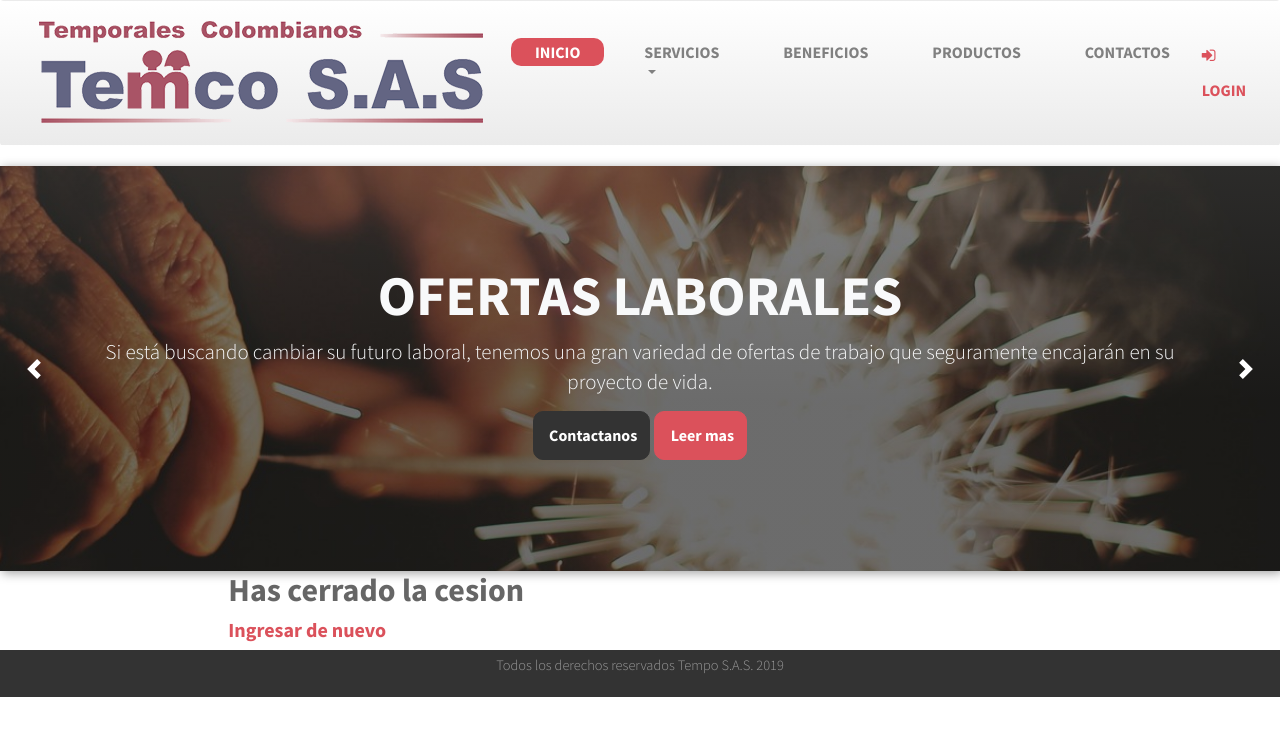
After one commit to katherinsb/test, a Django app: page /logout/ in a window 1280 px wide. The commit adds this page. Shown: the top 736 px of the page. Run offline with Django 3.2, Linux system fonts and the light colour scheme; some libraries are stand-ins or nearby versions.

Commit message:
funcionalidad total del login/logout, correccion de vistas, actualizar hoja de vida y nombres a solicitudes

```diff
--- a/main/forms.py
+++ b/main/forms.py
@@ -18,4 +18,8 @@ class CheckForm(forms.Form):
 
 
 class Peticion(forms.Form):
-	seleccion = forms.ChoiceField(choices=[('UNO', 'Cesrtificado de pago'), ('DOS', 'certifiado de trabajo'), ('TRES', 'certificado de seguro')], widget=forms.Select(), label="Escoja el documeto que desea solicitar")
+	seleccion = forms.ChoiceField(choices=[('Desprendible de pago', 'Desprendible de pago'), ('Certificado de tabajo', 'Certificado de tabajo'), ('Certificado de EPS', 'Certificado de EPS')], widget=forms.Select(), label="Escoja el documeto que desea solicitar")
+
+
+class ActualizarCurriculum(forms.Form):
+	documento = forms.FileField(widget=forms.FileInput(attrs={'id': 'resume', 'name':'resume'}))
--- a/main/templates/main/empresa.html
+++ b/main/templates/main/empresa.html
@@ -69,6 +69,7 @@
                                 <li><a href="/usuario"><i class="fa fa-sign-in"></i>&nbsp; LOGIN</a></li>
 
                         </div>
+                        </li>
                     </ul>
 
                 </div>
--- a/main/templates/main/login.html
+++ b/main/templates/main/login.html
@@ -1,3 +1,4 @@
+{% load crispy_forms_tags %}
 <!doctype html>
 <html lang="en">
 	<head>
@@ -156,7 +157,7 @@
                                         <input type="email" class="form-control" required="" id="email2" placeholder="Username*">
                                     -->
                                     {% csrf_token %}
-                                    {{form}}
+                                    {{ form|crispy }}
                                     <input class="submit-btn" type="submit" value="Ingresar">
                                 <div class="login_message">
                                     <p>Sólo para empleados registrados <a href="/contacto"> Comunicate con Nosotros </a> </p>
--- /dev/null
+++ b/main/templates/main/logout.html
@@ -0,0 +1,176 @@
+{% load crispy_forms_tags %}
+<!doctype html>
+<html lang="en">
+	<head>
+        <title>Temco SAS</title>
+
+        <meta charset="utf-8">
+        <meta name="viewport" content="width=device-width, initial-scale=1, shrink-to-fit=no">
+
+
+        <!-- Main CSS -->
+        {%load static from staticfiles %}
+
+        <!-- Main CSS -->
+
+
+
+        <!-- Font Awesome -->
+        <link href="https://maxcdn.bootstrapcdn.com/font-awesome/4.7.0/css/font-awesome.min.css" rel="stylesheet">
+
+        <link rel="stylesheet" type="text/css" href="{% static './main/css/bootstrap.css' %}" />
+        <link rel="stylesheet" type="text/css" href="{% static './main/css/font-awesome.css' %}" />
+        <link rel="stylesheet" type="text/css" href="{% static './main/css/fonts.css' %}" />
+        <link rel="stylesheet" type="text/css" href="{% static './main/css/reset.css' %}" />
+        <link rel="stylesheet" type="text/css" href="{% static './main/css/style_II.css' %}" />
+        <link rel="stylesheet" type="text/css" href="{% static './main/css/responsive2.css' %}" />
+
+        <link rel="shortcut icon" type="image/png" href="{% static './main/images/header/favicon.ico' %}" />
+
+        <!-- favicon links
+        <link rel="shortcut icon" type="image/png" href="{% static './main/images/header/favicon.ico' %}" />
+        -->
+             <!-- Main CSS -->
+            <!-- Font Awesome -->
+            <link rel="stylesheet" href="{% static './main/css/styles.css' %}">
+            <link href="https://maxcdn.bootstrapcdn.com/font-awesome/4.7.0/css/font-awesome.min.css" rel="stylesheet">
+
+    </head>
+
+    <body>
+
+        <!-- Main navigation -->
+        <nav class="navbar navbar-expand-md navbar-dark">
+            <div class="container">
+
+                <!-- Company name shown on mobile -->
+                <!--<a class="navbar-brand" href="#">Company<span>Name</span></a>-->
+                <img title="Temco SAS" class="img-responsive" alt="Logo" src="{% static './main/images/header/logo.png' %}">
+
+                <!-- Mobile menu toggle -->
+                <button class="navbar-toggler" type="button" data-toggle="collapse" data-target="#mainNavbar" aria-controls="mainNavbar" aria-expanded="false" aria-label="Toggle navigation">
+                    <span class="navbar-toggler-icon"></span>
+                </button>
+
+                <!-- Main navigation items -->
+                <div class="collapse navbar-collapse" id="mainNavbar">
+                    <ul class="navbar-nav mr-auto justify-content-end">
+                        <li class="nav-item active">
+                                <a class="nav-link" href="/">Inicio<span class="sr-only">(current)</span></a>
+                        </li>
+
+                        <li class="nav-item dropdown">
+                                    <a class="nav-link dropdown-toggle" data-toggle="dropdown" href="#" role="button" aria-haspopup="true" aria-expanded="false">Servicios</a>
+                                    <!--Examples &amp; Pages-->
+                                    <div class="dropdown-menu navbar-dark bg-primary">
+                                          <a class="dropdown-item" href="/trabajo">Ofertas de empleo</a>
+                                    </div>
+                        </li>
+
+
+                        <li class="nav-item">
+                                <a class="nav-link" href="#">Beneficios</a>
+                        </li>
+
+                        <li class="nav-item">
+                                <a class="nav-link" href="#">Productos</a>
+                        </li>
+
+                        <li class="nav-item">
+                                <a class="nav-link" href="/contacto">Contactos</a>
+                        </li>
+                        <li class="has-children">
+                        <div class="jp_top_header_right_cont">
+                                <li><a href="{% url 'login' %}"><i class="fa fa-sign-in"></i>&nbsp; LOGIN</a></li>
+
+                        </div>
+                    </ul>
+                </div>
+            </div>
+        </nav>
+
+        <!-- Jumbtron / Slider -->
+        <div class="jumbotron-wrap jumbotron-image mb-0">
+            <div class="container">
+                <div id="mainCarousel" class="carousel slide" data-ride="carousel">
+                    <div class="carousel-inner">
+                        <div class="carousel-item active">
+                            <div class="jumbotron">
+                                <h1 class="text-center">OFERTAS LABORALES </h1>
+                                <p class="lead text-center">Si está buscando cambiar su futuro laboral, tenemos una gran variedad de ofertas de trabajo que seguramente encajarán en su proyecto de vida.</p>
+                                <p class="lead text-center">
+                                    <a href="/contacto" class="btn btn-primary">&nbsp;Contactanos</a>
+                                    <a href="/trabajo" class="btn btn-secondary">&nbsp;Leer mas</a>
+                                </p>
+                            </div>
+                        </div>
+
+                        <div class="carousel-item">
+                            <div class="jumbotron">
+                                <h1 class="text-center">PORTAFOLIO DE SERVICIOS PARA EMPRESAS</h1>
+                                <p class="lead text-center">Ofrecemos servicios en recutlamiento, selección, contratación, outsourcing o administración de recursos humanos. Te ayudamos a encontrar el personal calificado.</p>
+                                <p class="lead text-center">
+                                    <a href="/contacto" class="btn btn-primary">&nbsp;Contactanos</a>
+                                    <a href="#" class="btn btn-secondary">&nbsp;Leer mas</a>
+                                </p>
+                            </div>
+                        </div>
+
+                        <div class="carousel-item">
+                            <div class="jumbotron">
+                                <h1 class="text-center">NOTI TEMCO</h1>
+                                <p class="lead text-center">Encuentra información acerca de las últimas noticias relacionadas con empleo. Las noticias más actualizadas que te interesan y te ayudaran a conocer todos los beneficios que Temco te brinda. </p>
+                                <p class="lead text-center">
+                                    <a href="/contacto" class="btn btn-primary">&nbsp;Contactanos</a>
+                                    <a href="/noticias" class="btn btn-secondary">&nbsp;Leer mas</a>
+                                </p>
+                            </div>
+                        </div>
+
+                    </div>
+
+                    <a class="carousel-control-prev" href="#mainCarousel" role="button" data-slide="prev">
+                            <span class="carousel-control-prev-icon" aria-hidden="true"></span>
+                            <span class="sr-only">Previous</span>
+                    </a>
+                    <a class="carousel-control-next" href="#mainCarousel" role="button" data-slide="next">
+                            <span class="carousel-control-next-icon" aria-hidden="true"></span>
+                        <span class="sr-only">Next</span>
+                    </a>
+                </div>
+            </div>
+        </div>
+
+        <!-- Main content area -->
+
+
+            <!-- login_form_wrapper -->
+
+                <div class="container">
+                    <div class="row">
+                        <div class="col-md-8 col-md-offset-2">
+                            <!-- login_wrapper -->
+                            <h2>Has cerrado la cesion</h2>
+                            <h5><a href="{% url 'login' %}">Ingresar de nuevo</a></h5>
+                            <!-- /.login_wrapper-->
+                        </div>
+                    </div>
+                </div>
+
+
+
+        <!-- Footer -->
+        <footer class="footer">
+            <p style="text-align: center;">Todos los derechos reservados Tempo S.A.S. 2019</p>
+        </footer>
+
+
+
+        <!-- Bootcamp JavaScript -->
+        <!-- jQuery first, then Popper.js, then Bootstrap JS -->
+        <script src="https://code.jquery.com/jquery-3.2.1.slim.min.js" integrity="sha384-KJ3o2DKtIkvYIK3UENzmM7KCkRr/rE9/Qpg6aAZGJwFDMVNA/GpGFF93hXpG5KkN" crossorigin="anonymous"></script>
+        <script src="https://cdnjs.cloudflare.com/ajax/libs/popper.js/1.12.3/umd/popper.min.js" integrity="sha384-vFJXuSJphROIrBnz7yo7oB41mKfc8JzQZiCq4NCceLEaO4IHwicKwpJf9c9IpFgh" crossorigin="anonymous"></script>
+        <script src="https://maxcdn.bootstrapcdn.com/bootstrap/4.0.0-beta.2/js/bootstrap.min.js" integrity="sha384-alpBpkh1PFOepccYVYDB4do5UnbKysX5WZXm3XxPqe5iKTfUKjNkCk9SaVuEZflJ" crossorigin="anonymous"></script>
+
+    </body>
+</html>
--- a/main/urls.py
+++ b/main/urls.py
@@ -11,8 +11,8 @@ app_name= 'main'
 urlpatterns = [
     path('', views.index, name='index'),
     path('contacto', views.contacto, name='contacto'),
-    path('usuario', views.usuario, name='usuario'),
-    path('perfil/<int:userid>', views.perfil, name='perfil'),
+    #path('usuario', views.usuario, name='usuario'),
+    path('perfil', views.perfil, name='perfil'),
     path('trabajo', views.trabajo, name='trabajo'),
     path('noticias', views.noticias, name='noticias')
 
--- a/tempco/settings.py
+++ b/tempco/settings.py
@@ -31,6 +31,7 @@ ALLOWED_HOSTS = []
 # Application definition
 
 INSTALLED_APPS = [
+    'crispy_forms',
     'main.apps.MainConfig',
     'django.contrib.admin',
     'django.contrib.auth',
@@ -122,3 +123,7 @@ STATIC_URL = '/static/'
 
 MEDIA_ROOT = os.path.join(BASE_DIR, 'media')
 MEDIA_URL = '/media/'
+
+
+LOGIN_REDIRECT_URL = '/'
+LOGIN_URL = 'login'
--- a/tempco/urls.py
+++ b/tempco/urls.py
@@ -22,6 +22,8 @@ from django.contrib.auth import views as auth_views
 
 urlpatterns = [
     path('temcoAdmin/admin/', admin.site.urls),
+    path('login/', auth_views.LoginView.as_view(template_name='main/login.html'), name='login'),
+    path('logout/', auth_views.LogoutView.as_view(template_name='main/logout.html'), name='logout'),
     path('', include('main.urls')),
 ]
 
```
Also changed, not shown: main/templates/base.html (+18 -3 lines), main/templates/base_2.html (+18 -3 lines), main/templates/main/candidate_profile.html (+23 -2 lines), main/templates/main/trabajo.html (+17 -3 lines), main/views.py (+38 -20 lines), db.sqlite3, 3 other files.
